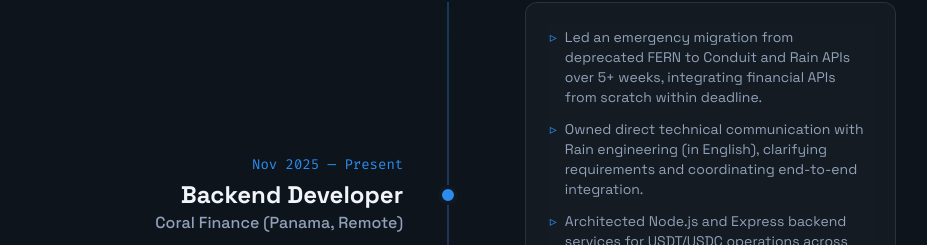
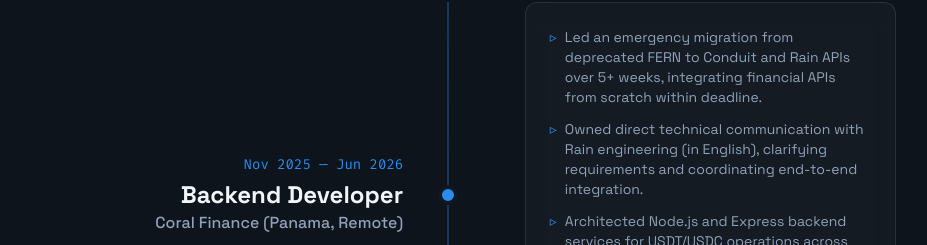
Before and after one commit to peLuis123/portfolio2026, a React (Vite) app: page / in a window 1280 px wide. Shown: the part 916-1161 px from the top of the page, without its empty margins (192-1119 px from the left). Built offline with nearby package versions, Linux system fonts and the light colour scheme.

Commit message:
feat: Update job dates in English and Spanish locales for accuracy

```diff
--- a/src/locales/en.js
+++ b/src/locales/en.js
@@ -30,7 +30,7 @@
 
     jobs: [
       {
-        date: "Nov 2025 — Present",
+        date: "Nov 2025 — Jun 2026",
         role: "Backend Developer",
         company: "Coral Finance (Panama, Remote)",
         bullets: [
@@ -165,7 +165,7 @@
       },
       {
         title: "CryptoShop",
-        imageUrl: "https://upload.wikimedia.org/wikipedia/commons/thumb/4/46/Bitcoin.svg/1200px-Bitcoin.svg.png",
+        imageUrl: "https://encrypted-tbn0.gstatic.com/images?q=tbn:ANd9GcRw94eIMOmOZhm0RuwBJZ2ERdpqR4ILmgBoRr17TdEYL5_iIlSO-Xa7dpg&s=10",
         description:
           "Fullstack crypto e-commerce with TRX payments: frontend with client/admin panels and backend with JWT, orders, on-chain confirmation, and Socket.io.",
         imageAlt: "Crypto shop interface with admin panel and payment flow",
--- a/src/locales/es.js
+++ b/src/locales/es.js
@@ -30,7 +30,7 @@
 
     jobs: [
       {
-        date: "Nov 2025 — Actualidad",
+        date: "Nov 2025 — Jun 2026",
         role: "Desarrollador Backend",
         company: "Coral Finance (Panamá, Remoto)",
         bullets: [
```
